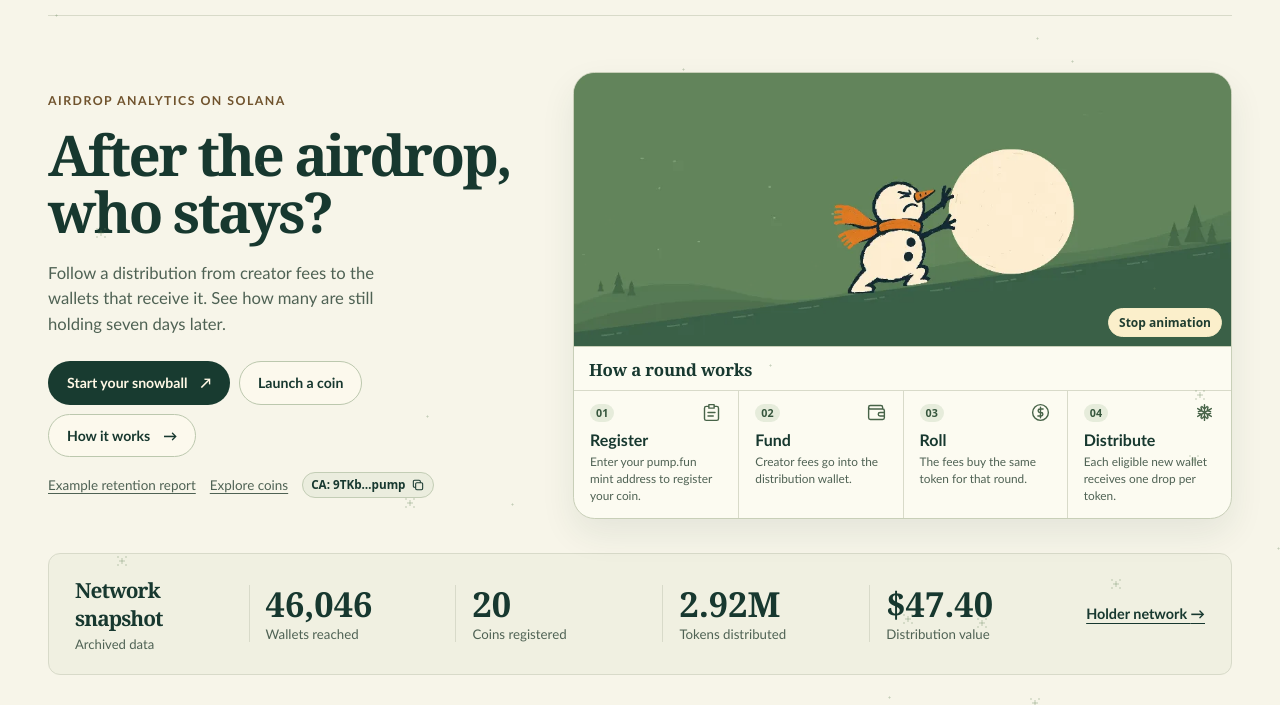
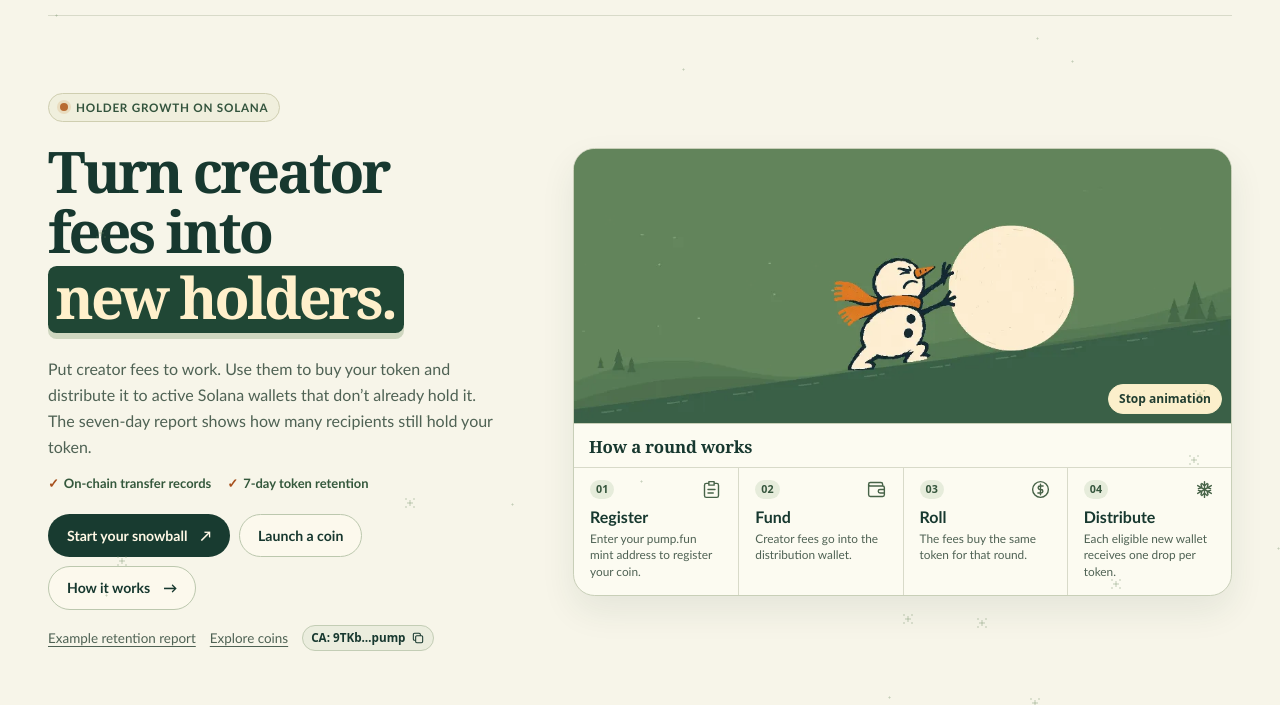
Before and after one commit to GHOSTXrun/xue-ren, a plain HTML site: page index.html in a window 1280 px wide. Shown: the part 69-774 px from the top of the page. Drawn offline with Linux system fonts and the light colour scheme; animation ran at ten frames a second.

Commit message:
Clarify the homepage value proposition and highlight new holders

```diff
--- a/index.html
+++ b/index.html
@@ -173,15 +173,30 @@
  .growth-particle{transform:translate(calc(var(--from-x)*.50),calc(var(--from-y)*.52))}
 }
 @media(prefers-reduced-motion:reduce){.growth-ball,.growth-particle{transition:none}}
+
+.portal-hero-split .hero-product-label{display:inline-flex;align-items:center;gap:8px;margin:0 0 19px;border:1px solid #cfceb0;border-radius:999px;padding:7px 11px;background:#f0efdd;color:#33543d;font-size:.73rem;line-height:1.1;letter-spacing:.065em}
+.hero-product-label span{width:8px;height:8px;border-radius:50%;background:#b86a30;box-shadow:0 0 0 3px #dbb48154}
+.portal-hero-split h1#portal-title{max-width:12.7ch;font-size:clamp(2.8rem,4.48vw,5.25rem);line-height:1.05;letter-spacing:-.049em}
+#portal-title em{display:inline-block;margin-top:.08em;padding:.025em .15em .105em .13em;border-radius:.15em;background:#204735;color:#fff0cb;font-family:inherit;font-style:normal;white-space:nowrap;box-shadow:0 6px 0 #79966b52}
+.portal-hero-split .portal-hero-copy>p.hero-product-description{max-width:48ch;margin-top:23px;font-size:clamp(1rem,1.18vw,1.18rem);line-height:1.62}
+.hero-product-proof{display:flex;flex-wrap:wrap;gap:8px 16px;list-style:none;margin:15px 0 0;padding:0;color:#34583c;font-size:.81rem;font-weight:700}
+.hero-product-proof li{display:flex;align-items:center;gap:5px}
+.hero-product-proof span{color:#a7501d}
+@media(max-width:820px){.portal-hero-split h1#portal-title{font-size:clamp(2.45rem,8.8vw,4.35rem)}}
+@media(max-width:560px){.portal-hero-split .hero-product-label{margin-bottom:13px}.portal-hero-split .portal-hero-copy>p.hero-product-description{margin-top:17px}.hero-product-proof{gap:6px 11px}}
 </style>
 </head>
 <body class="portal-shell portal-home"><a class="portal-skip" href="#main">Skip to content</a><header class="portal-header"><div class="portal-wrap portal-header-inner"><a class="portal-mark" href="index.html" aria-label="Home"><img src="assets/snowman-mark.png" width="48" height="48" alt=""></a><nav class="portal-nav" aria-label="Primary navigation"><a href="explore/index.html">Explore</a><a href="network/index.html">Holder Network</a><a href="leaderboard/index.html">Leaderboard</a><a href="how-it-works/index.html">How it works</a></nav><a class="portal-button portal-button-dark portal-report-cta" href="snowman/index.html">Retention reports <span aria-hidden="true">&#8599;</span></a><button class="portal-menu" type="button" aria-label="Menu" aria-expanded="false"><svg width="22" height="22" viewBox="0 0 24 24" fill="none" stroke="currentColor" stroke-width="1.8" aria-hidden="true"><path d="M4 7h16M4 12h16M4 17h16"/></svg></button></div></header>
 <main id="main" class="portal-wrap">
   <section class="portal-hero portal-hero-split" aria-labelledby="portal-title">
     <div class="portal-hero-copy">
-      <p class="portal-eyebrow">Airdrop analytics on Solana</p>
-      <h1 id="portal-title">After the airdrop,<br>who stays?</h1>
-      <p>Follow a distribution from creator fees to the wallets that receive it. See how many are still holding seven days later.</p>
+      <p class="portal-eyebrow hero-product-label"><span aria-hidden="true"></span> Holder growth on Solana</p>
+      <h1 id="portal-title">Turn creator fees into <em>new holders.</em></h1>
+      <p class="hero-product-description">Put creator fees to work. Use them to buy your token and distribute it to active Solana wallets that don’t already hold it. The seven-day report shows how many recipients still hold your token.</p>
+      <ul class="hero-product-proof" aria-label="What you can track">
+        <li><span aria-hidden="true">&#10003;</span> On-chain transfer records</li>
+        <li><span aria-hidden="true">&#10003;</span> 7-day token retention</li>
+      </ul>
       <div class="portal-actions hero-entry-actions">
         <a class="portal-button portal-button-dark" href="register/index.html">Start your snowball <span aria-hidden="true">↗</span></a>
         <a class="portal-button hero-outlined" href="launch/index.html">Launch a coin</a>
```
